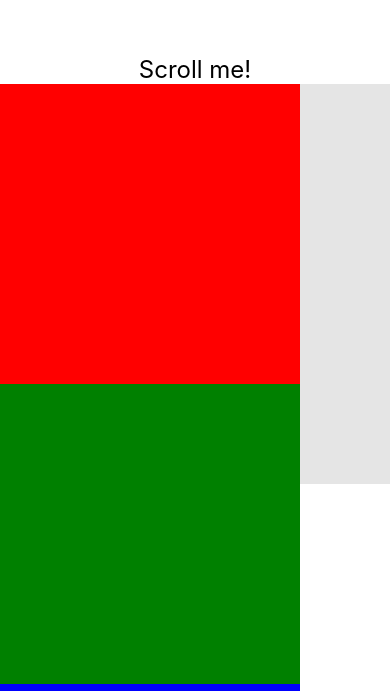
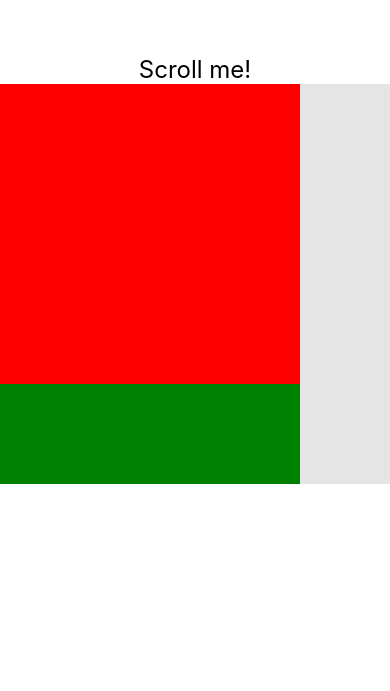
Before and after one commit to EduardoHGomez/Fitness-App, a React Native app: screen / in a window 390 px wide. Shown: the part 153-844 px from the top of the page. Built offline with nearby package versions, Linux system fonts and the light colour scheme.

Commit message:
Scrollview added

```diff
--- a/App.tsx
+++ b/App.tsx
@@ -37,9 +37,11 @@ function App(): JSX.Element {
     </Text>
     <View style={{ height: 400, backgroundColor: '#e5e5e5' }}>
       {/* This is our scrollable area */}
-      <View style={{ width: 300, height: 300, backgroundColor: 'red' }} />
-      <View style={{ width: 300, height: 300, backgroundColor: 'green' }} />
-      <View style={{ width: 300, height: 300, backgroundColor: 'blue' }} />
+      <ScrollView>
+        <View style={{ width: 300, height: 300, backgroundColor: 'red' }} />
+        <View style={{ width: 300, height: 300, backgroundColor: 'green' }} />
+        <View style={{ width: 300, height: 300, backgroundColor: 'blue' }} />
+      </ScrollView>
     </View>
   </View>
   );
```
